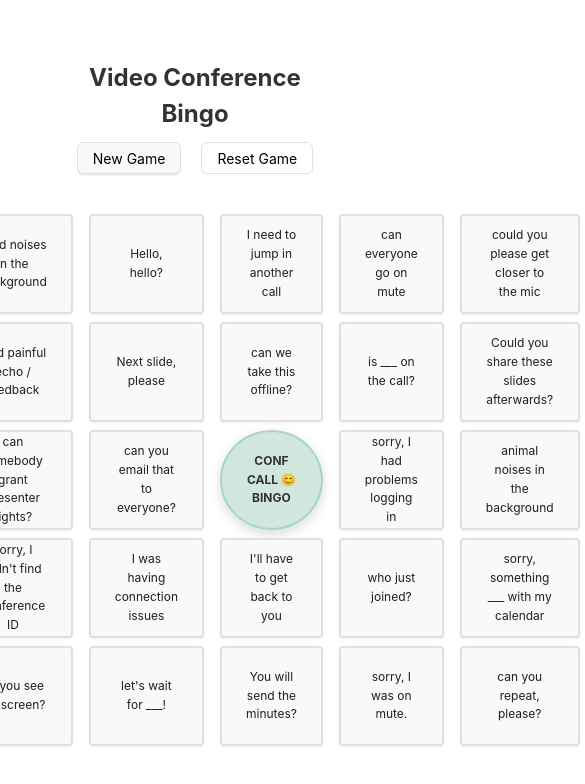
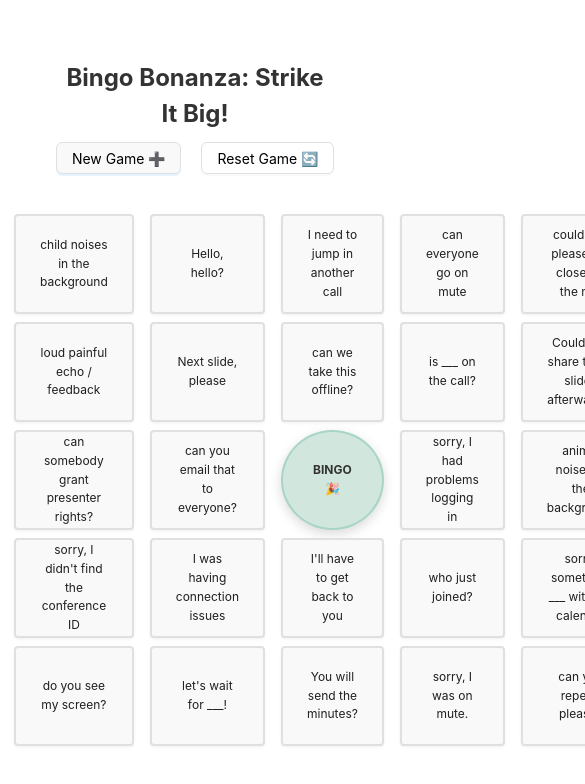
Before and after one commit to dnyaneshwargiri/bingo-app, a React (Vite) app: page / in a window 390 px wide. Shown: the top 784 px of the page, 585 px wide, since content can reach past the window. Built offline with nearby package versions, Linux system fonts and the light colour scheme.

Commit message:
feat: css enhancements

```diff
--- a/src/App.tsx
+++ b/src/App.tsx
@@ -12,7 +12,7 @@ const App: React.FC = () => {
   return (
     <div className="main-container">
       <div className="header">
-        <h2 className="app-title">Video Conference Bingo</h2>
+        <h2 className="app-title">Bingo Bonanza: Strike It Big!</h2>
         <div className="button-group">
           <Button
             type="primary"
@@ -23,7 +23,7 @@ const App: React.FC = () => {
             }}
             onClick={newGame}
           >
-            New Game
+            New Game ➕
           </Button>
           <Button
             type="default"
@@ -36,7 +36,7 @@ const App: React.FC = () => {
               color: '#000',
             }}
           >
-            Reset Game
+            Reset Game 🔄
           </Button>
         </div>
       </div>
--- a/src/components/bingoCard.css
+++ b/src/components/bingoCard.css
@@ -5,6 +5,7 @@
   height: 100vh;
   padding: 20px;
   box-sizing: border-box;
+  margin-left: -10%;
 }
 
 .bingo-grid {
@@ -14,6 +15,18 @@
   max-width: 500px;
   grid-template-columns: repeat(5, 1fr);
   gap: 8px;
+}
+
+@media (max-width: 600px) {
+  .bingo-grid {
+    max-width: 90vw;
+    grid-template-columns: repeat(5, 1fr);
+  }
+
+  .bingo-cell {
+    height: 16vw;
+    font-size: 10px;
+  }
 }
 
 .bingo-cell {
@@ -37,10 +50,15 @@
   border-color: #a8d5c5;
 }
 
+.bingo-cell.selected:not(.middle-circle) {
+  text-decoration: line-through;
+}
+
 .middle-circle {
   background-color: #ffffff;
   border: 2px solid #ccc;
   border-radius: 50%;
   font-weight: bold;
   color: #333;
+  text-decoration: none;
 }
--- a/src/components/bingoCard.tsx
+++ b/src/components/bingoCard.tsx
@@ -9,7 +9,7 @@ const BingoCard: React.FC = () => {
   const renderCell = (index: number) => {
     const isCenterCell = index === 12;
     const phrase = isCenterCell
-      ? 'CONF CALL 😊 BINGO'
+      ? 'BINGO 🎉'
       : phrases[index < 12 ? index : index - 1];
 
     return (
```
Also changed, not shown: 1 other file (tests, documents, lock files or other folders).
